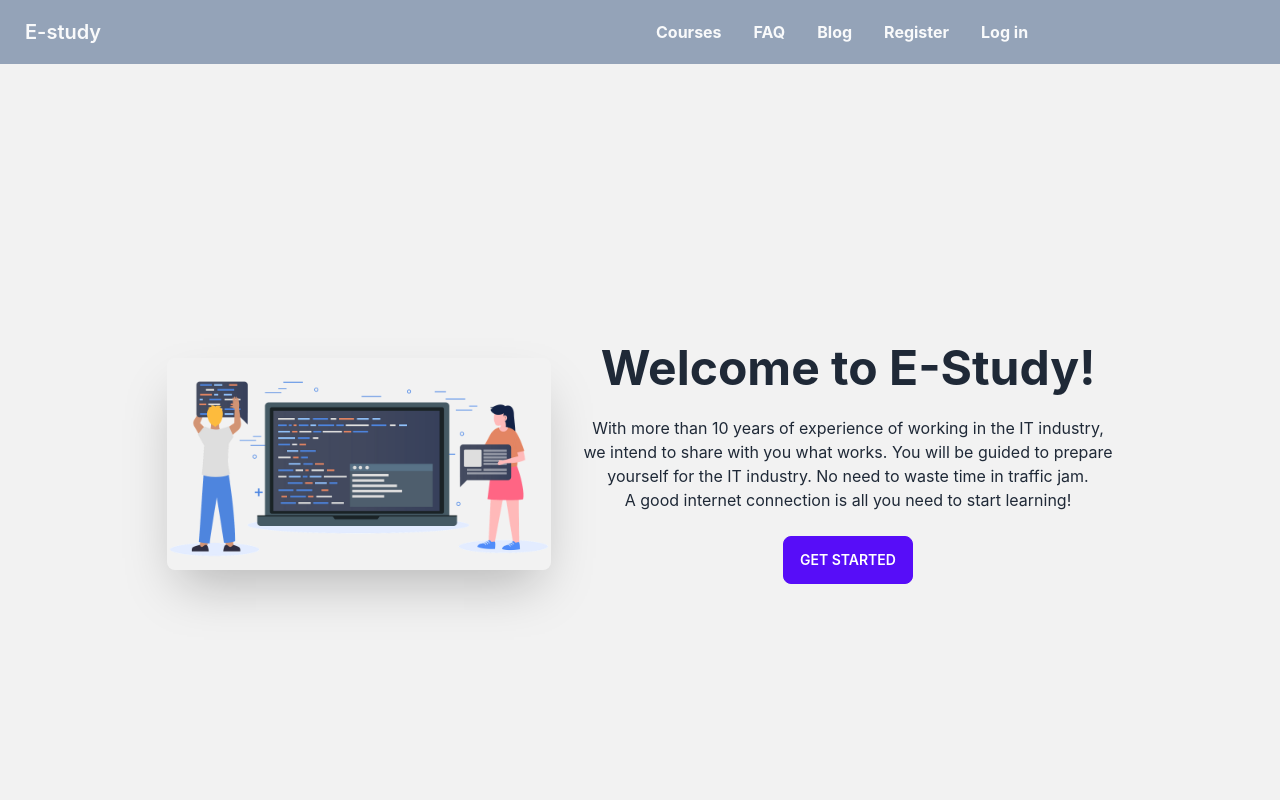
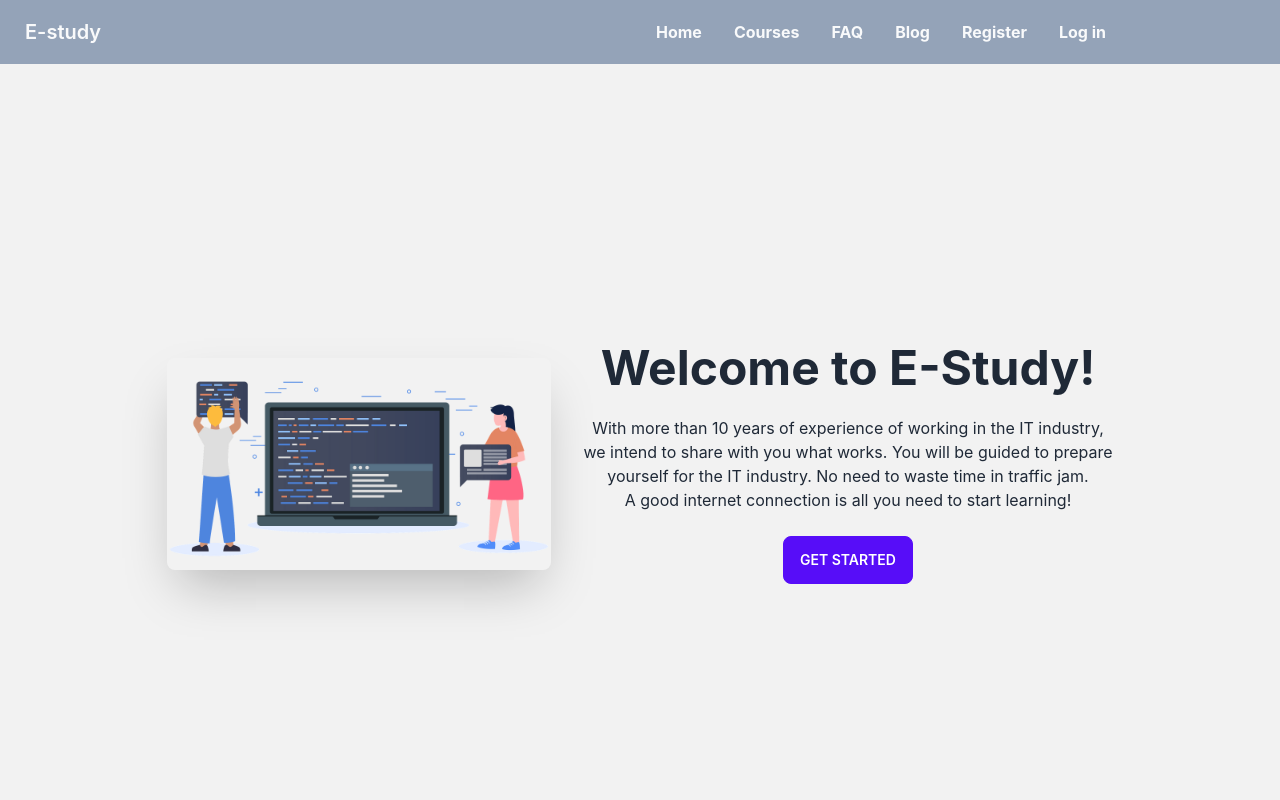
Before and after one commit to etikona/e-study, a React (Create React App) app: page / in a window 1280 px wide. Shown: the top 800 px of the page. Built offline with nearby package versions, Linux system fonts and the light colour scheme; no server answers.

Commit message:
Home link set up

```diff
--- a/src/Shared/Header.js
+++ b/src/Shared/Header.js
@@ -22,6 +22,7 @@ const Header = () => {
         <svg xmlns="http://www.w3.org/2000/svg" className="h-5 w-5" fill="none" viewBox="0 0 24 24" stroke="currentColor"><path strokeLinecap="round" strokeLinejoin="round" strokeWidth="2" d="M4 6h16M4 12h8m-8 6h16" /></svg><font></font>
       </label><font></font>
       <ul tabIndex={0} className="menu menu-compact dropdown-content mt-3 p-2 shadow bg-base-100 rounded-box w-52"><font></font>
+        <li> <Link to='/'>Home</Link> </li><font></font>
         <li> <Link to='/courses'> Courses</Link> </li><font></font>
         <li> <Link to='/faq'>FAQ</Link> </li><font></font>
         <li> <Link to='/blog'>Blog</Link> </li><font></font>
@@ -39,6 +40,7 @@ const Header = () => {
   </div><font></font>
   <div className="navbar-center hidden lg:flex"><font></font>
     <ul className="menu menu-horizontal p-0"><font></font>
+    <li> <Link to='/'>Home</Link> </li><font></font>
     <li> <Link to='/courses'> Courses</Link> </li><font></font>
         <li> <Link to='/faq'>FAQ</Link> </li><font></font>
         <li> <Link to='/blog'>Blog</Link> </li><font></font>
```
